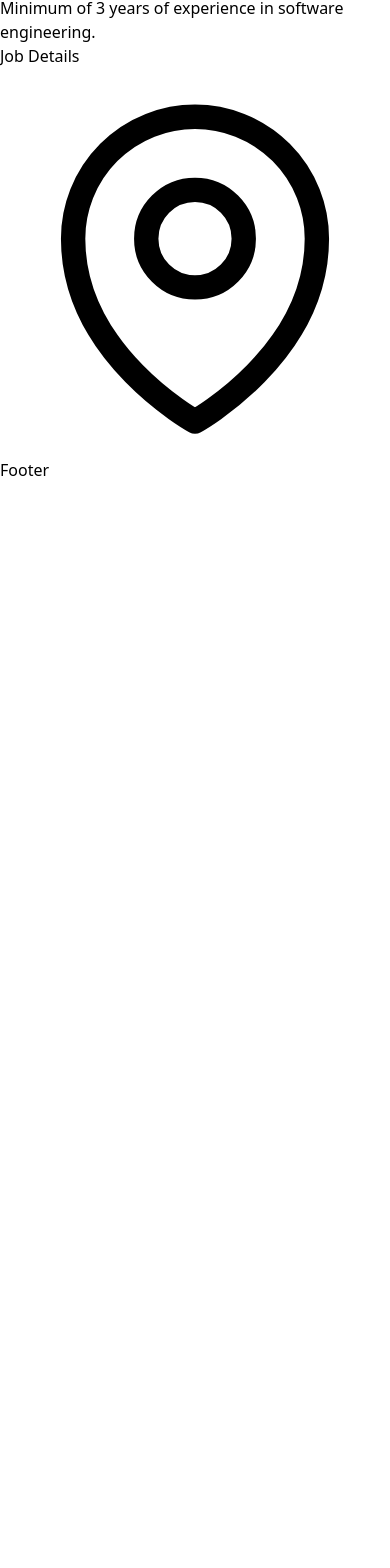
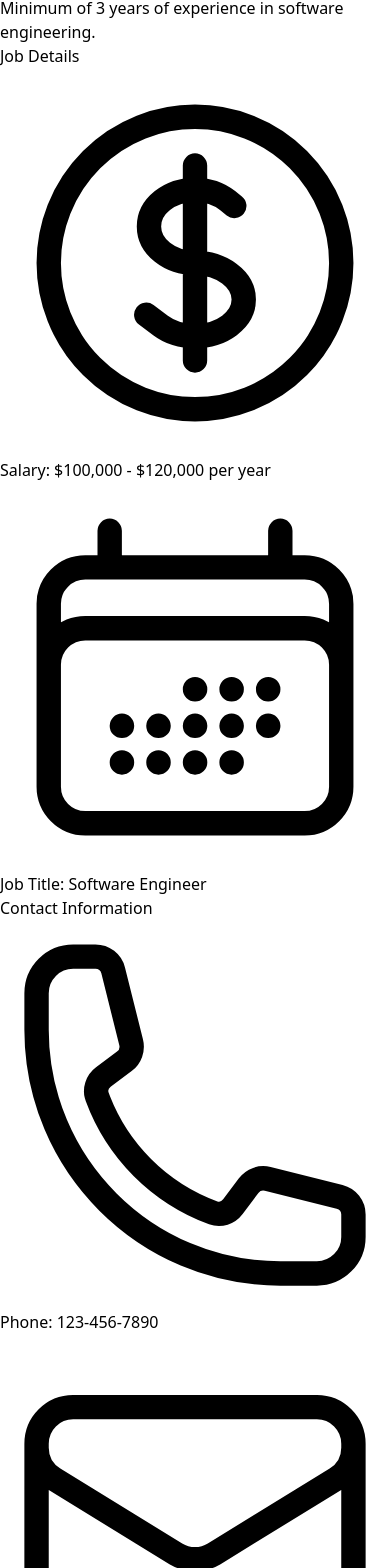
Before and after one commit to redwan100/job-portal, a React (Vite) app: page /jobdetails/1 in a window 390 px wide. Shown: the part 428-1996 px from the top of the page. Before the commit the page ends 910 px from the top, so only its background shows below. Built offline with nearby package versions, Linux system fonts and the light colour scheme.

Commit message:
added apply now button

```diff
--- a/src/components/Button.jsx
+++ b/src/components/Button.jsx
@@ -2,7 +2,7 @@ import React from 'react'
 
 const Button = ({children}) => {
   return (
-    <button className='gradient'>{children}</button>
+    <button className='gradient btn'>{children}</button>
   )
 }
 
--- a/src/components/Home.jsx
+++ b/src/components/Home.jsx
@@ -1,6 +1,7 @@
 import Button from './Button';
 import HeroImg from '../assets/All Images/P3OLGJ1 copy 1.png'
 import JobCategoryList from './JobCategoryList';
+
 import FeaturedJobItem from './Job/FeaturedJobItem';
 import Title from './Title';
 import { useEffect, useState } from 'react';
--- a/src/components/Job/JobDetails.jsx
+++ b/src/components/Job/JobDetails.jsx
@@ -1,6 +1,7 @@
 import React, { useEffect, useState } from "react";
 import { useParams } from "react-router-dom";
-import {MapPinIcon} from '@heroicons/react/24/outline'
+import {MapPinIcon, PhoneIcon,EnvelopeIcon, CurrencyDollarIcon, CalendarDaysIcon} from '@heroicons/react/24/outline'
+import Button from "../Button";
 const JobDetails = () => {
   const dynamic = useParams();
   const [jobs, setJob] = useState([]);
@@ -22,12 +23,12 @@ const JobDetails = () => {
   }
 
   return (
-    <div className="py-8">
+    <div className="py-12">
       <h1 className="text-3xl font-semibold text-center my-7 mt-8">
         {jobs.title} Job Details
       </h1>
 
-      <div>
+      <div className="w-full grid md:grid-cols-[2fr,_1fr] gap-10 md:gap-4 justify-center items-start">
         {/* =========JOB DATA  =========== */}
         <div className="space-y-6">
           <div>
@@ -62,12 +63,71 @@ const JobDetails = () => {
         </div>
 
         {/* ============= JOB CARD DATA ========== */}
-        <div></div>
-        <div className="border p-3">
-          <h1>Job Details</h1>
 
-          <div>
-            <MapPinIcon className="w-5"/>
+        <div>
+          <div className="p-[1rem_1rem_2rem_2rem] bg-[#9873ff]/10 backdrop-blur-md rounded-md relative">
+            <h1 className="text-lg font-semibold py-2 border-b">Job Details</h1>
+
+            <div className="mt-3">
+              <div className="flex items-center gap-1">
+                <CurrencyDollarIcon className="w-5 text-[#9873ff]" />
+                <p className="font-semibold">
+                  Salary:{" "}
+                  <span className="font-normal text-gray-700 text-sm">
+                    {jobs.salary}
+                  </span>
+                </p>
+              </div>
+
+              <div className="flex items-center gap-1">
+                <CalendarDaysIcon className="w-5 text-[#9873ff]" />
+                <p className="font-semibold">
+                  Job Title:{" "}
+                  <span className="font-normal text-gray-700 text-sm">
+                    {jobs.title}
+                  </span>
+                </p>
+              </div>
+
+              <h1 className="text-lg font-semibold border-b mt-5 mb-1 pb-1">
+                Contact Information
+              </h1>
+              <div className="space-y-2">
+                <div className="flex items-center gap-1">
+                  <PhoneIcon className="w-5 text-[#9873ff]" />
+                  <p className="font-semibold">
+                    Phone:{" "}
+                    <span className="font-normal text-gray-700">
+                      {jobs.phone}
+                    </span>
+                  </p>
+                </div>
+
+                <div className="flex items-center gap-1">
+                  <EnvelopeIcon className="w-5 text-[#9873ff]" />
+                  <p className="font-semibold">
+                    Email:{" "}
+                    <span className="font-normal text-gray-700">
+                      {jobs.email}
+                    </span>
+                  </p>
+                </div>
+
+                <div className="flex items-center gap-1">
+                  <MapPinIcon className="w-5 text-[#9873ff]" />
+                  <p className="font-semibold">
+                    Address:{" "}
+                    <span className="font-normal text-gray-700">
+                      {jobs.location}
+                    </span>
+                  </p>
+                </div>
+              </div>
+            </div>
+          </div>
+
+          <div className="w-full">
+            <button className="gradient w-full my-2">Apply Now</button>
           </div>
         </div>
       </div>
```
